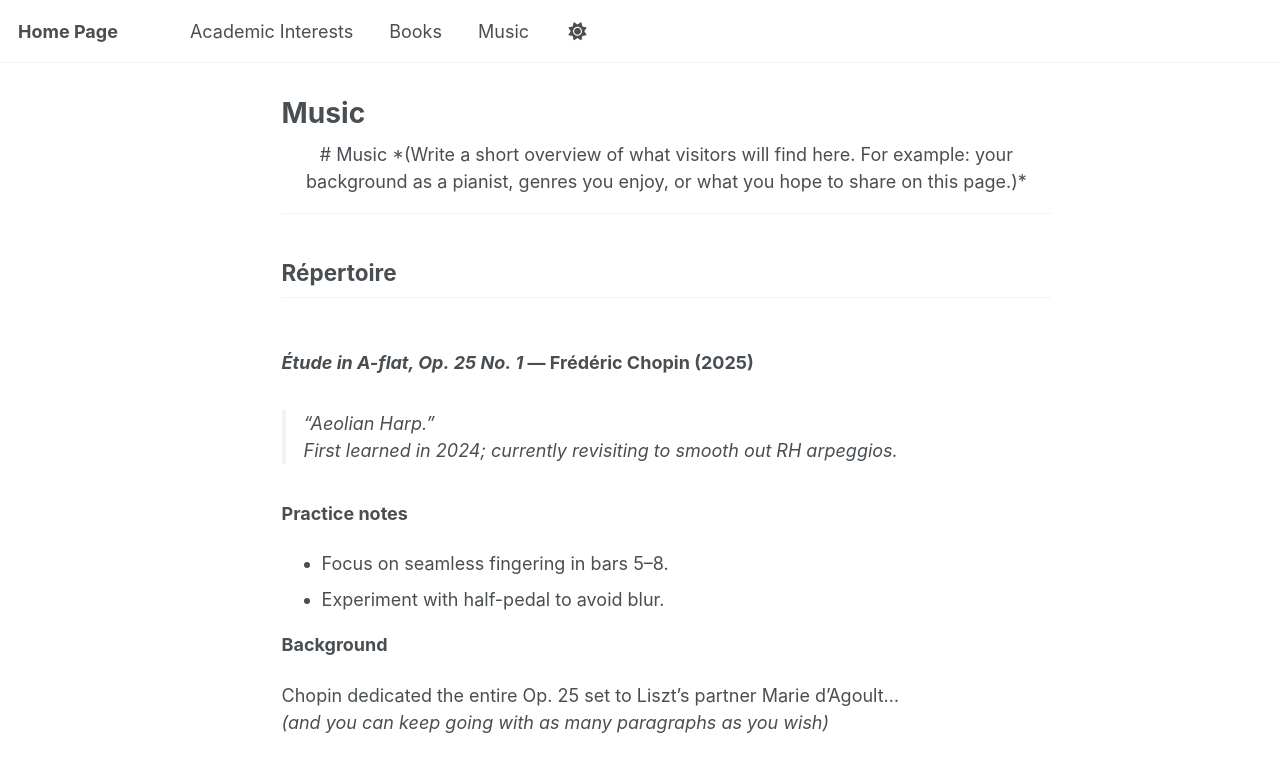
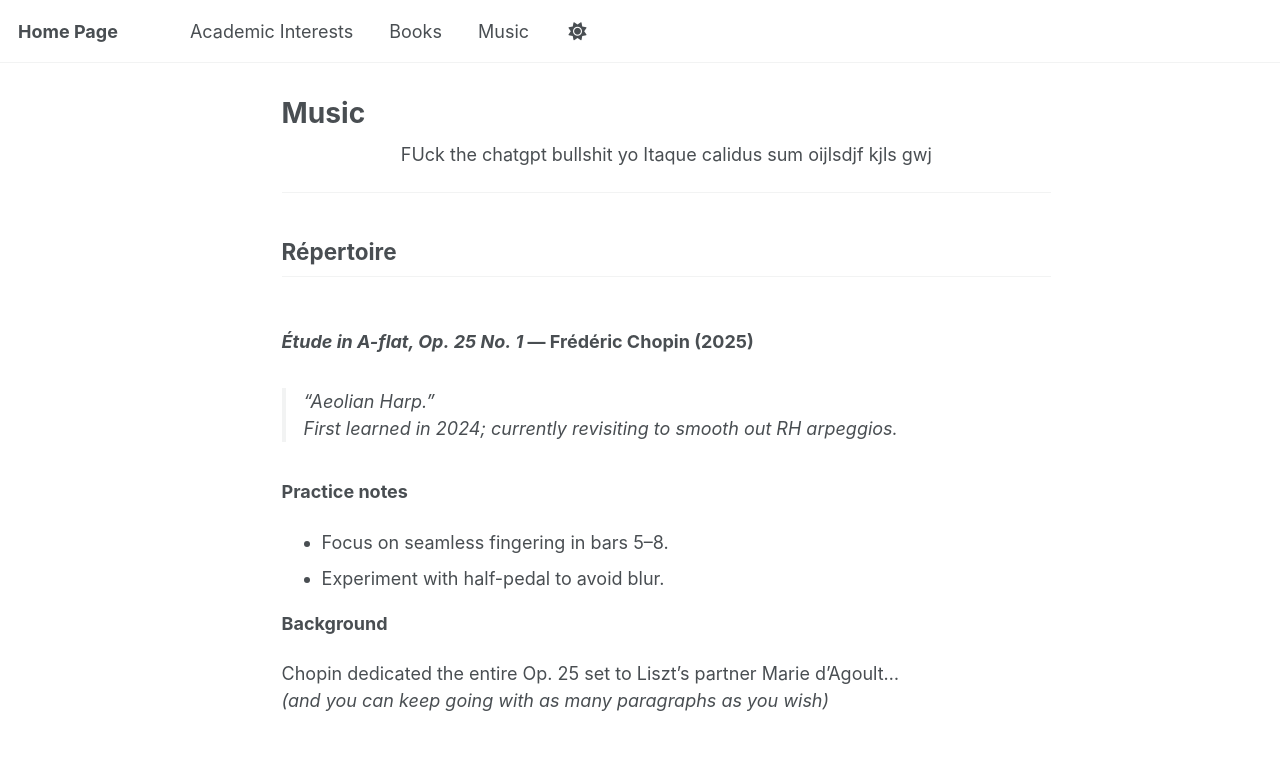
Before and after one commit to NicolasGoulet/NicolasGoulet.github.io, a Jekyll site: the page built from _pages/music.md, in a window 1280 px wide and 979 px high. Shown: the top 772 px of the window. Built offline with Jekyll 4.4.1, drawn with Linux system fonts in a browser that asks for light colours.

Commit message:
modify music page

```diff
--- a/_pages/music.md
+++ b/_pages/music.md
@@ -8,10 +8,11 @@ author_profile: false
 <!-- ————— INTRODUCTION ————— -->
 <div style="text-align:center">
 
-# Music
+<p>
+FUck the chatgpt bullshit yo
 
-*(Write a short overview of what visitors will find here.
-For example: your background as a pianist, genres you enjoy, or what you hope to share on this page.)*
+Itaque calidus sum oijlsdjf kjls gwj
+</p>
 
 </div>
 
--- a/_sass/_custom.scss
+++ b/_sass/_custom.scss
@@ -30,3 +30,11 @@
   margin-left: 0.5rem;
   color: var(--mm-muted-text, #666);
 }
+
+/* Pin the dark-/light-mode button to the top-right corner */
+#toggle-theme {
+  position: fixed;       /* take it out of the flow */
+  top: 1rem;             /* distance from the top of the viewport */
+  right: 1rem;           /* distance from the right edge */
+  z-index: 9999;         /* stay above other elements */
+}
```
